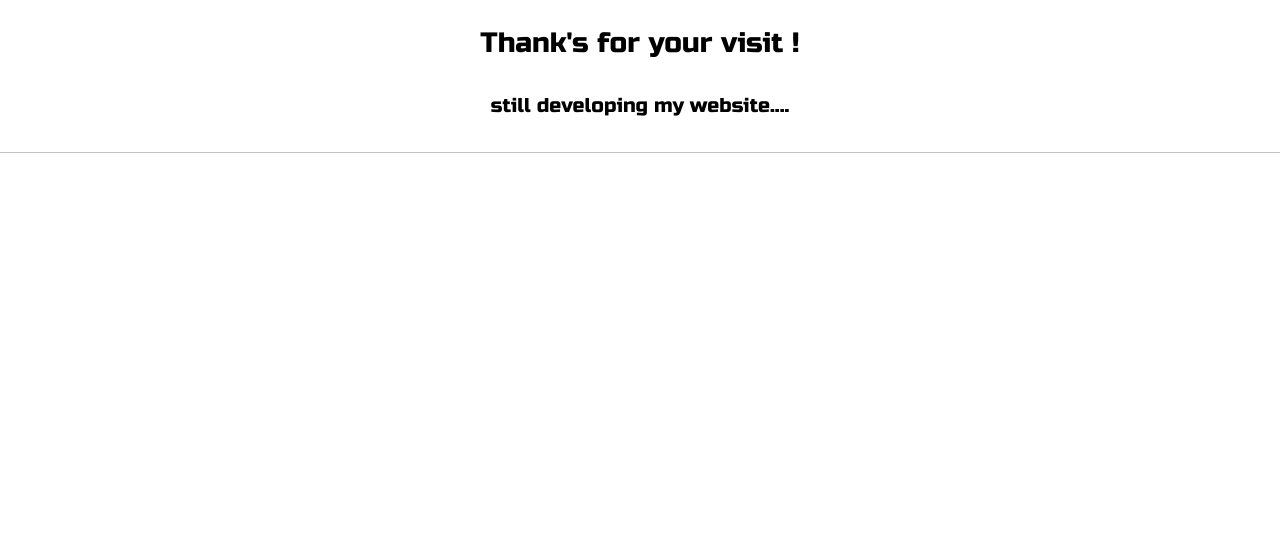
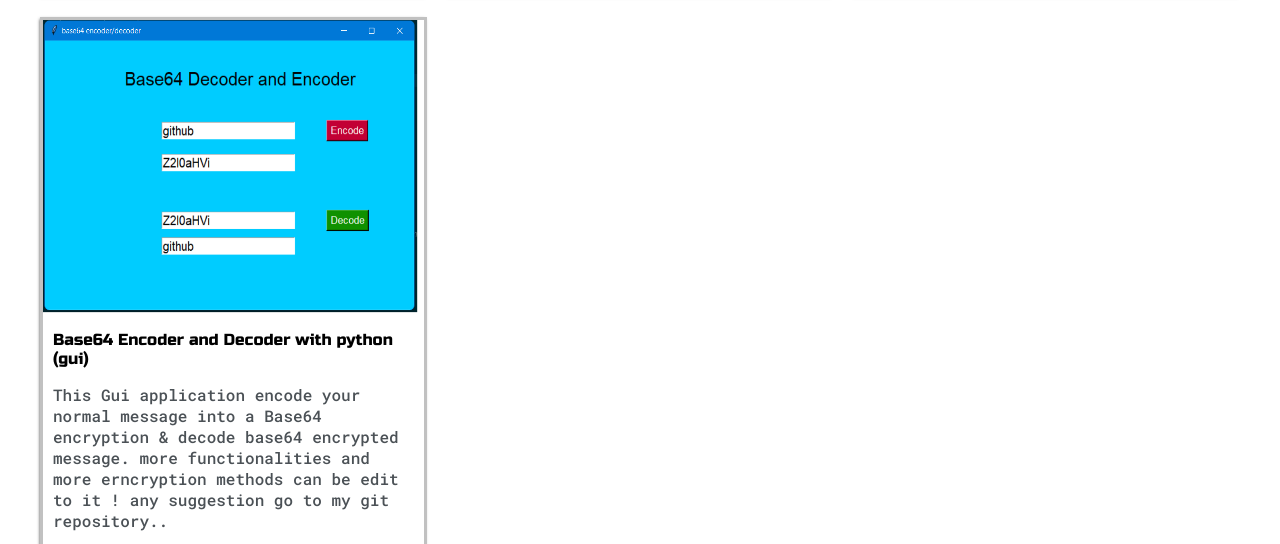
Before and after one commit to yash2411-cmd/YashTiwari.github.io, a plain HTML site: page index.html in a window 1280 px wide. Shown: the part 2783-3327 px from the top of the page. Before the commit the page ends 2936 px from the top, so only its background shows below. Drawn offline with Linux system fonts and the light colour scheme.

Commit message:
added a new project

```diff
--- a/index.html
+++ b/index.html
@@ -208,6 +208,17 @@
 
                   </div>
               </div>
+                  <div class="post">
+                    <img class="thumbnail" src="images/encoder.png">
+                    <div class="post-preview">
+                      <h6 class="post-tittle">Base64 Encoder and Decoder with python (gui)</h6>
+                      <p class="post-intro">This Gui application encode your normal message into a Base64 encryption & decode base64 encrypted
+                        message. more functionalities and more erncryption methods can be edit to it ! any suggestion go to my git repository..
+                      </p>
+                      <a target="_blank" href="https://github.com/yash2411-cmd/base64-encoder-decoder"><img id="icon" src="images/giticon.png"></a>
+
+                  </div>
+              </div>
           </div>
       </div>
     </section>
```
Also changed, not shown: images/encoder.png (added).
